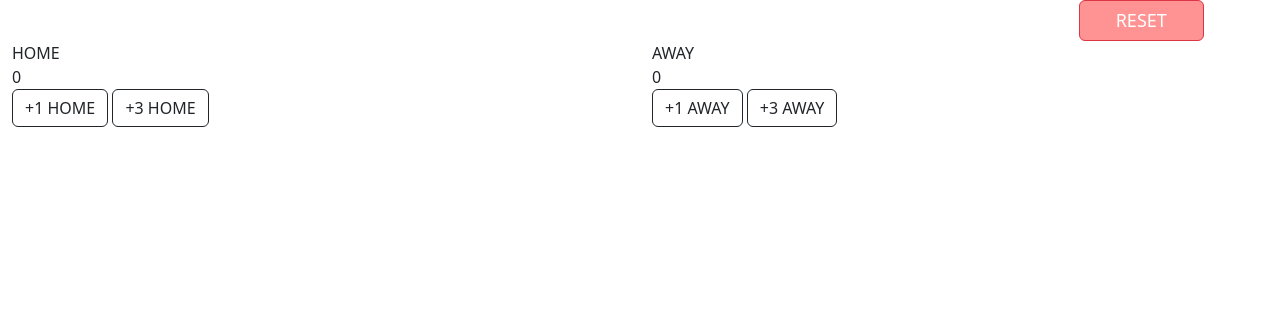
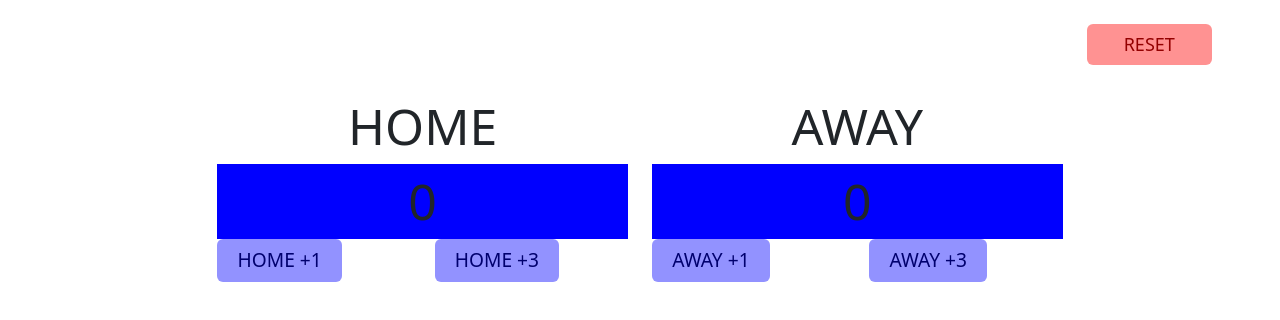
Before and after one commit to seasonofleaves/wk2_day1, a plain HTML site: page index.html in a window 1280 px wide. Drawn offline with nearby package versions, Linux system fonts and the light colour scheme.

Commit message:
Background sucks

```diff
--- a/index.html
+++ b/index.html
@@ -10,37 +10,41 @@
   <title>Score Board</title>
 </head>
 
-<body>
+<body class="hero-bg">
 
-  <section class="container-fluid">
+  <section class="container-flow">
 
     <section class="row reset">
       <div class="col-2">
-        <div class="btn btn-danger reset-btn">RESET</div>
+        <div class="btn reset-btn my-4">RESET</div>
       </div>
     </section>
 
-    <section class="row">
-      <div class="col-6">
-        <span>HOME</span>
-        <div id="homePoints">0</div>
+    <section class="row point-btns box">
+      <div class="col-4 teams">
+        <span class="teams">HOME</span>
+        <div id="homePoints" class="score">0</div>
       </div>
 
-      <div class="col-6">
+      <div class="col-4 teams">
 
         <span>AWAY</span>
-        <div id="awayPoints">0</div>
+        <div id="awayPoints" class="score">0</div>
       </div>
     </section>
 
-    <section class="row">
-      <div class="col-6">
-        <div onclick="plusOne()" class="btn btn-outline-dark">+1 HOME</div>
-        <div onclick="plusThree()" class="btn btn-outline-dark">+3 HOME</div>
+    <section class="row point-btns">
+      <div class="col-2">
+        <div onclick="plusOne()" class="btn point-btn">HOME +1</div>
       </div>
-      <div class="col-6">
-        <div onclick="awayOne()" class="btn btn-outline-dark">+1 AWAY</div>
-        <div onclick="awayThree()" class="btn btn-outline-dark">+3 AWAY</div>
+      <div class="col-2">
+        <div onclick="plusThree()" class="btn point-btn">HOME +3</div>
+      </div>
+      <div class="col-2">
+        <div onclick="awayOne()" class="btn point-btn">AWAY +1</div>
+      </div>
+      <div class="col-2">
+        <div onclick="awayThree()" class="btn point-btn">AWAY +3</div>
       </div>
     </section>
 
--- a/style.css
+++ b/style.css
@@ -1,12 +1,52 @@
+/* .hero-bg {
+  background-image: url(https://images.sidearmdev.com/convert?url=https%3a%2f%2fdxbhsrqyrr690.cloudfront.net%2fsidearm.nextgen.sites%2fathletics.csi.edu%2fimages%2f2020%2f9%2f3%2f_CX23143.jpg&type=webp);
+  background-position: center;
+  background-size: cover;
+} */
+
 .reset {
   justify-content: flex-end;
 }
 
+.point-btns {
+  justify-content: center;
+}
+
+.score {
+  background-color: blue;
+  border-color: blue;
+  text-align: center;
+  font-size: 50px;
+}
+
+.box {
+  box-sizing: border-box;
+}
+
+.teams {
+  text-align: center;
+  font-size: 50px;
+}
+
+
 .reset-btn {
   background-color: rgba(255, 0, 0, 0.427);
-  outline-color: red;
+  color: rgb(148, 0, 0);
+  font-weight: 500;
+  /* border-width: 2px; */
   padding-left: 2em;
   padding-right: 2em;
   align-content: center;
   font-size: large;
 }
+
+.point-btn {
+  background-color: rgba(70, 70, 255, 0.588);
+  color: rgb(0, 0, 110);
+  font-weight: 500;
+  /* border-width: 2px; */
+  padding-left: 1em;
+  padding-right: 1em;
+  align-content: center;
+  font-size: larger;
+}
```
